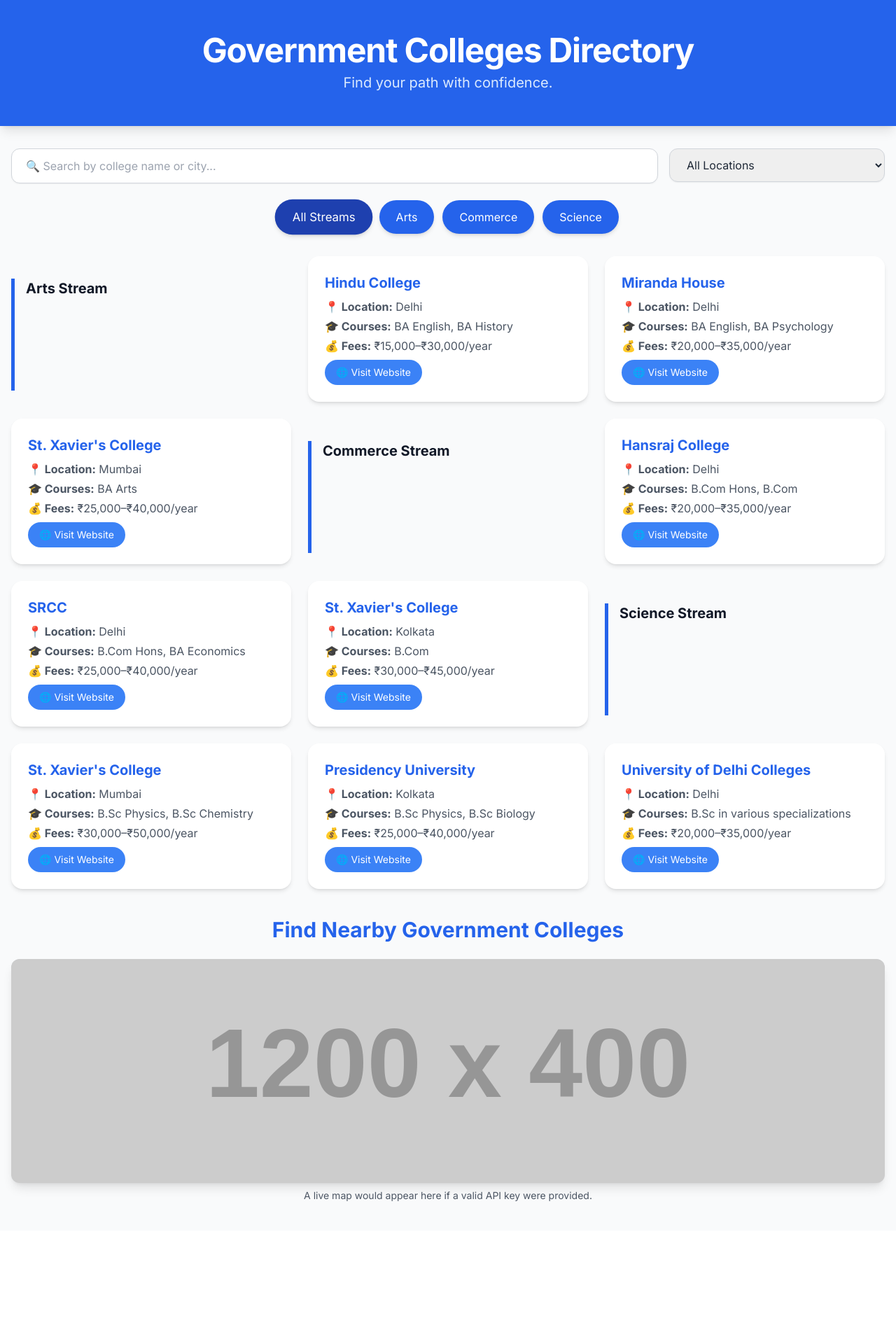
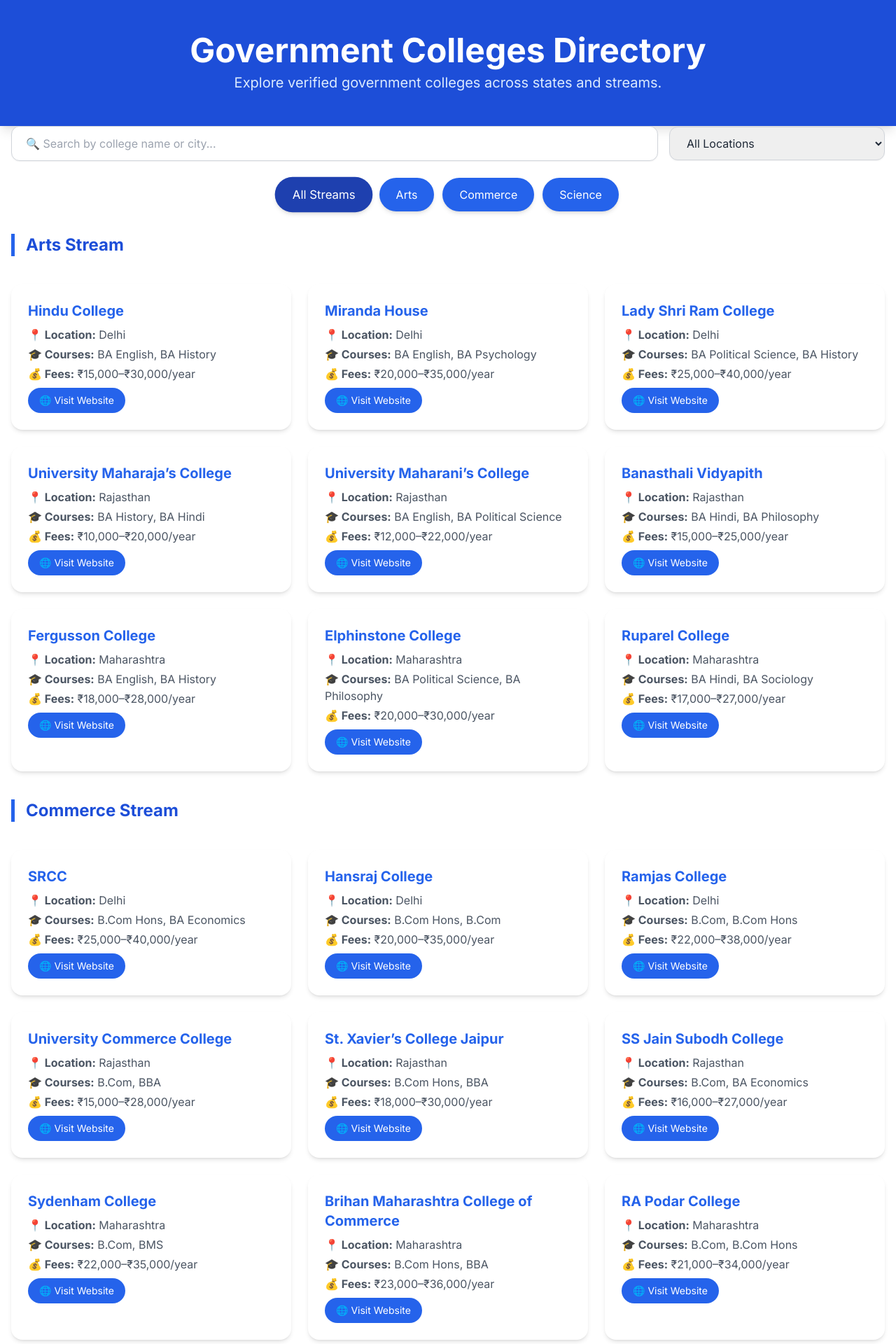
Before and after one commit to varshachauhan2323/SIH_project-ShikshaPath, a Flask app: page /college_map in a window 1280 px wide. Shown: the top 1920 px of the page at 70% size. Before the commit the page ends 1716 px from the top, so only its background shows below. Run offline with Flask 3, Linux system fonts and the light colour scheme; grey boxes labelled with a size stand in for pictures from a placeholder-image service; some libraries are stand-ins or nearby versions.

Commit message:
changes in college  page

```diff
--- a/templates/college_map.html
+++ b/templates/college_map.html
@@ -1,119 +1,109 @@
 <!DOCTYPE html>
 <html lang="en">
 <head>
-    <meta charset="UTF-8">
-    <meta name="viewport" content="width=device-width, initial-scale=1.0">
-    <title>Find Government Colleges Near Me</title>
-    <!-- Use the Inter font from Google Fonts -->
+  <meta charset="UTF-8" />
+  <meta name="viewport" content="width=device-width, initial-scale=1.0"/>
+  <title>Government Colleges Directory</title>
   <link href="https://fonts.googleapis.com/css2?family=Inter:wght@400;600;700&display=swap" rel="stylesheet">
-    <!-- Load Tailwind CSS from CDN for a modern, responsive design -->
   <script src="https://cdn.tailwindcss.com"></script>
   <style>
-        body {
-            font-family: 'Inter', sans-serif;
-        }
-
-        /* Custom CSS for a subtle fade-in animation */
-        .college-card-fade-in {
-            animation: fadeIn 0.5s ease-in-out forwards;
-            opacity: 0;
-            transform: translateY(10px);
-        }
-
-        @keyframes fadeIn {
-            from {
-                opacity: 0;
-                transform: translateY(10px);
-            }
-            to {
-                opacity: 1;
-                transform: translateY(0);
-            }
-        }
-
-        /* Custom style for the stream header line */
-        .stream-header {
-            border-left: 5px solid #2563eb;
-        }
-
-        /* Custom button styling for the active state */
-        .filter-buttons button.active {
-            background-color: #1e40af; /* Deeper blue for active button */
-            transform: scale(1.05); /* Slight scale for visual feedback */
-        }
+    body {font-family: 'Inter', sans-serif;}
+    .college-card-fade-in {animation: fadeIn 0.5s ease-in-out forwards;opacity: 0;transform: translateY(10px);}
+    @keyframes fadeIn {from {opacity: 0; transform: translateY(10px);}to {opacity: 1; transform: translateY(0);}}
+    .stream-header {border-left: 5px solid #2563eb;}
+    .filter-buttons button.active {background-color: #1e40af;transform: scale(1.05);}
   </style>
 </head>
-<body class="bg-gray-50 text-gray-800">
+<body class="bg-white text-gray-800 flex flex-col min-h-screen">
 
-    <!-- Header Section with animation -->
-    <header class="bg-blue-600 text-white py-12 mb-8 shadow-lg">
-        <div class="container mx-auto text-center px-4 animate-fade-in-down">
-            <h1 class="text-4xl md:text-5xl font-extrabold tracking-tight mb-2">Government Colleges Directory</h1>
-            <p class="text-blue-100 text-lg md:text-xl font-medium">Find your path with confidence.</p>
+  <!-- Header -->
+  <header class="bg-blue-700 text-white py-12 shadow-lg">
+    <div class="container mx-auto text-center px-4">
+      <h1 class="text-4xl md:text-5xl font-extrabold mb-2">Government Colleges Directory</h1>
+      <p class="text-blue-100 text-lg md:text-xl">Explore verified government colleges across states and streams.</p>
     </div>
   </header>
 
-    <!-- Main Content Container -->
-    <main class="container mx-auto px-4">
+  <!-- Main Content -->
+  <main class="container mx-auto px-4 flex-grow">
     <section id="college-directory" class="mb-10">
-            <div class="flex flex-col md:flex-row md:space-x-4 mb-6">
-                <!-- Search Bar -->
-                <div class="w-full md:w-3/4 mb-4 md:mb-0">
+      <!-- Search + Location -->
+      <div class="flex flex-col md:flex-row items-center gap-4 mb-6">
+        <div class="w-full md:w-3/4">
           <input type="text" id="search" placeholder="🔍 Search by college name or city..."
-                        class="w-full px-5 py-3 rounded-xl border border-gray-300 focus:outline-none focus:ring-2 focus:ring-blue-500 transition duration-300 ease-in-out shadow-sm">
+            class="w-full px-5 py-3 rounded-xl border border-gray-300 focus:outline-none focus:ring-2 focus:ring-blue-600 shadow-sm">
         </div>
-
-                <!-- Location Dropdown -->
         <div class="w-full md:w-1/4">
           <select id="location-filter"
-                        class="w-full px-5 py-3 rounded-xl border border-gray-300 focus:outline-none focus:ring-2 focus:ring-blue-500 transition duration-300 ease-in-out shadow-sm">
+            class="w-full px-5 py-3 rounded-xl border border-gray-300 focus:outline-none focus:ring-2 focus:ring-blue-600 shadow-sm">
             <option value="All">All Locations</option>
             <option value="Delhi">Delhi</option>
-                        <option value="Mumbai">Mumbai</option>
-                        <option value="Kolkata">Kolkata</option>
+            <option value="Rajasthan">Rajasthan</option>
+            <option value="Maharashtra">Maharashtra</option>
           </select>
         </div>
       </div>
 
-            <!-- Stream Filter Buttons -->
+      <!-- Stream Filters -->
       <div class="filter-buttons flex flex-wrap justify-center gap-3 mb-8">
-                <button data-stream="All" class="active bg-blue-600 hover:bg-blue-700 text-white font-medium py-3 px-6 rounded-full shadow-md transition duration-300 ease-in-out transform hover:-translate-y-1">All Streams</button>
-                <button data-stream="Arts" class="bg-blue-600 hover:bg-blue-700 text-white font-medium py-3 px-6 rounded-full shadow-md transition duration-300 ease-in-out transform hover:-translate-y-1">Arts</button>
-                <button data-stream="Commerce" class="bg-blue-600 hover:bg-blue-700 text-white font-medium py-3 px-6 rounded-full shadow-md transition duration-300 ease-in-out transform hover:-translate-y-1">Commerce</button>
-                <button data-stream="Science" class="bg-blue-600 hover:bg-blue-700 text-white font-medium py-3 px-6 rounded-full shadow-md transition duration-300 ease-in-out transform hover:-translate-y-1">Science</button>
+        <button data-stream="All" class="active bg-blue-600 hover:bg-blue-700 text-white py-3 px-6 rounded-full shadow-md">All Streams</button>
+        <button data-stream="Arts" class="bg-blue-600 hover:bg-blue-700 text-white py-3 px-6 rounded-full shadow-md">Arts</button>
+        <button data-stream="Commerce" class="bg-blue-600 hover:bg-blue-700 text-white py-3 px-6 rounded-full shadow-md">Commerce</button>
+        <button data-stream="Science" class="bg-blue-600 hover:bg-blue-700 text-white py-3 px-6 rounded-full shadow-md">Science</button>
       </div>
 
-            <!-- College Container -->
-            <div id="college-container" class="grid grid-cols-1 md:grid-cols-2 lg:grid-cols-3 gap-6">
-                <!-- College cards will be dynamically inserted here -->
+      <!-- College List -->
+      <div id="college-container" class="space-y-10">
+        <!-- Cards will appear here -->
+      </div>
+    </section>
+  </main>
+
+  <!-- Map Section -->
+  <section id="location-section" class="mt-auto py-12 bg-gray-100 text-center">
+    <div class="container mx-auto px-4">
+      <h2 class="text-3xl font-bold text-blue-700 mb-6">Find Nearby Government Colleges</h2>
+      <div id="map" class="w-full h-80 bg-gray-200 rounded-xl shadow-lg overflow-hidden flex items-center justify-center">
+        <img src="https://placehold.co/1200x400/93c5fd/ffffff?text=Static+Map+View" alt="Map Placeholder" class="object-cover w-full h-full">
+      </div>
+      <p class="text-sm text-gray-600 mt-2">Static map image shown here. Replace with live map API when ready.</p>
     </div>
   </section>
 
-        <!-- Map Section (visually simulated since a working API key is not provided) -->
-        <section id="location-section" class="mb-10 text-center">
-            <h2 class="text-3xl font-bold text-blue-600 mb-6">Find Nearby Government Colleges</h2>
-            <div id="map" class="w-full h-80 bg-gray-200 rounded-xl shadow-lg overflow-hidden flex items-center justify-center text-gray-500 text-lg md:text-2xl font-semibold">
-                <!-- Placeholder for map visualization -->
-                <img src="https://placehold.co/1200x400/e2e8f0/6b7280?text=Map+View" alt="Map Placeholder" class="object-cover w-full h-full">
-            </div>
-            <p class="text-sm text-gray-600 mt-2">A live map would appear here if a valid API key were provided.</p>
-        </section>
-    </main>
-
   <script>
-        // Sample College Data with latitude and longitude for the map
     const colleges = [
+      // Delhi
       {name:"Hindu College", location:"Delhi", stream:"Arts", courses:["BA English","BA History"], fees:"₹15,000–₹30,000/year", website:"https://www.hinducollege.ac.in"},
       {name:"Miranda House", location:"Delhi", stream:"Arts", courses:["BA English","BA Psychology"], fees:"₹20,000–₹35,000/year", website:"https://www.mirandahouse.ac.in"},
-            {name:"St. Xavier's College", location:"Mumbai", stream:"Arts", courses:["BA Arts"], fees:"₹25,000–₹40,000/year", website:"https://www.xaviers.edu"},
+      {name:"Lady Shri Ram College", location:"Delhi", stream:"Arts", courses:["BA Political Science","BA History"], fees:"₹25,000–₹40,000/year", website:"https://lsr.edu.in"},
+      {name:"SRCC", location:"Delhi", stream:"Commerce", courses:["B.Com Hons","BA Economics"], fees:"₹25,000–₹40,000/year", website:"https://www.srcc.edu"},
+      {name:"Hansraj College", location:"Delhi", stream:"Commerce", courses:["B.Com Hons","B.Com"], fees:"₹20,000–₹35,000/year", website:"https://www.hansrajcollege.ac.in"},
+      {name:"Ramjas College", location:"Delhi", stream:"Commerce", courses:["B.Com","B.Com Hons"], fees:"₹22,000–₹38,000/year", website:"https://ramjas.du.ac.in"},
+      {name:"Kirori Mal College", location:"Delhi", stream:"Science", courses:["B.Sc Physics","B.Sc Chemistry"], fees:"₹20,000–₹35,000/year", website:"https://www.kmc.du.ac.in"},
+      {name:"Hindu College (Science)", location:"Delhi", stream:"Science", courses:["B.Sc Zoology","B.Sc Botany"], fees:"₹25,000–₹40,000/year", website:"https://www.hinducollege.ac.in"},
+      {name:"Sri Venkateswara College", location:"Delhi", stream:"Science", courses:["B.Sc Life Sciences","B.Sc Biochemistry"], fees:"₹23,000–₹37,000/year", website:"https://www.svc.ac.in"},
 
-            {name:"Hansraj College", location:"Delhi", stream:"Commerce", courses:["B.Com Hons","B.Com"], fees:"₹20,000–₹35,000/year", website:"https://www.hansrajcollege.ac.in"},
-            {name:"SRCC", location:"Delhi", stream:"Commerce", courses:["B.Com Hons","BA Economics"], fees:"₹25,000–₹40,000/year", website:"https://www.srcc.edu"},
-            {name:"St. Xavier's College", location:"Kolkata", stream:"Commerce", courses:["B.Com"], fees:"₹30,000–₹45,000/year", website:"https://www.sxccal.edu"},
+      // Rajasthan
+      {name:"University Maharaja’s College", location:"Rajasthan", stream:"Arts", courses:["BA History","BA Hindi"], fees:"₹10,000–₹20,000/year", website:"https://www.uniraj.ac.in"},
+      {name:"University Maharani’s College", location:"Rajasthan", stream:"Arts", courses:["BA English","BA Political Science"], fees:"₹12,000–₹22,000/year", website:"https://www.uniraj.ac.in"},
+      {name:"Banasthali Vidyapith", location:"Rajasthan", stream:"Arts", courses:["BA Hindi","BA Philosophy"], fees:"₹15,000–₹25,000/year", website:"https://www.banasthali.org"},
+      {name:"University Commerce College", location:"Rajasthan", stream:"Commerce", courses:["B.Com","BBA"], fees:"₹15,000–₹28,000/year", website:"https://www.uniraj.ac.in"},
+      {name:"St. Xavier’s College Jaipur", location:"Rajasthan", stream:"Commerce", courses:["B.Com Hons","BBA"], fees:"₹18,000–₹30,000/year", website:"https://www.stxaviersjaipur.org"},
+      {name:"SS Jain Subodh College", location:"Rajasthan", stream:"Commerce", courses:["B.Com","BA Economics"], fees:"₹16,000–₹27,000/year", website:"https://www.subodhpgcollege.com"},
+      {name:"Mohanlal Sukhadia University", location:"Rajasthan", stream:"Science", courses:["B.Sc Physics","B.Sc Chemistry"], fees:"₹20,000–₹32,000/year", website:"https://www.mlsu.ac.in"},
+      {name:"University of Rajasthan (Science)", location:"Rajasthan", stream:"Science", courses:["B.Sc Biology","B.Sc Environmental Science"], fees:"₹18,000–₹30,000/year", website:"https://www.uniraj.ac.in"},
+      {name:"Banasthali Vidyapith (Science)", location:"Rajasthan", stream:"Science", courses:["B.Sc Mathematics","B.Sc Computer Science"], fees:"₹22,000–₹34,000/year", website:"https://www.banasthali.org"},
 
-            {name:"St. Xavier's College", location:"Mumbai", stream:"Science", courses:["B.Sc Physics","B.Sc Chemistry"], fees:"₹30,000–₹50,000/year", website:"https://www.xaviers.edu"},
-            {name:"Presidency University", location:"Kolkata", stream:"Science", courses:["B.Sc Physics","B.Sc Biology"], fees:"₹25,000–₹40,000/year", website:"https://www.presiuniv.ac.in"},
-            {name:"University of Delhi Colleges", location:"Delhi", stream:"Science", courses:["B.Sc in various specializations"], fees:"₹20,000–₹35,000/year", website:"https://www.du.ac.in"}
+      // Maharashtra
+      {name:"Fergusson College", location:"Maharashtra", stream:"Arts", courses:["BA English","BA History"], fees:"₹18,000–₹28,000/year", website:"https://fergusson.edu"},
+      {name:"Elphinstone College", location:"Maharashtra", stream:"Arts", courses:["BA Political Science","BA Philosophy"], fees:"₹20,000–₹30,000/year", website:"https://elphinstone.ac.in"},
+      {name:"Ruparel College", location:"Maharashtra", stream:"Arts", courses:["BA Hindi","BA Sociology"], fees:"₹17,000–₹27,000/year", website:"https://ruparel.edu"},
+      {name:"Sydenham College", location:"Maharashtra", stream:"Commerce", courses:["B.Com","BMS"], fees:"₹22,000–₹35,000/year", website:"https://sydenham.ac.in"},
+      {name:"Brihan Maharashtra College of Commerce", location:"Maharashtra", stream:"Commerce", courses:["B.Com Hons","BBA"], fees:"₹23,000–₹36,000/year", website:"https://www.bmcc.ac.in"},
+      {name:"RA Podar College", location:"Maharashtra", stream:"Commerce", courses:["B.Com","B.Com Hons"], fees:"₹21,000–₹34,000/year", website:"https://www.rapodar.ac.in"},
+      {name:"St. Xavier’s College Mumbai", location:"Maharashtra", stream:"Science", courses:["B.Sc Physics","B.Sc Chemistry"], fees:"₹25,000–₹40,000/year", website:"https://xaviers.ac"},
+      {name:"Institute of Science Mumbai", location:"Maharashtra", stream:"Science", courses:["B.Sc Life Sciences","B.Sc Biotech"], fees:"₹20,000–₹32,000/year", website:"https://www.iscm.ac.in"},
+      {name:"Fergusson College (Science)", location:"Maharashtra", stream:"Science", courses:["B.Sc Mathematics","B.Sc Statistics"], fees:"₹22,000–₹35,000/year", website:"https://fergusson.edu"}
     ];
 
     let currentStream = "All";
@@ -123,40 +113,40 @@
     const locationFilter = document.getElementById('location-filter');
     const streamButtons = document.querySelectorAll('.filter-buttons button');
 
-        // Function to display colleges with a fade-in animation
     function displayColleges(list) {
       collegeContainer.innerHTML = '';
+      const streams = ["Arts","Commerce","Science"];
 
-            // Group colleges by stream and display
-            const streams = ["Arts", "Commerce", "Science"];
       streams.forEach(stream => {
         const streamColleges = list.filter(c => c.stream === stream);
         if (streamColleges.length > 0) {
           const streamHeader = document.createElement('h3');
           streamHeader.textContent = `${stream} Stream`;
-                    streamHeader.className = 'stream-header text-xl font-bold text-gray-900 mt-8 mb-4 pl-4';
+          streamHeader.className = 'stream-header text-2xl font-bold text-blue-700 mt-8 mb-4 pl-4';
           collegeContainer.appendChild(streamHeader);
+
+          const grid = document.createElement('div');
+          grid.className = 'grid grid-cols-1 md:grid-cols-2 lg:grid-cols-3 gap-6';
 
           streamColleges.forEach((college, index) => {
             const card = document.createElement('div');
             card.className = 'college-card bg-white p-6 rounded-2xl shadow-md hover:shadow-lg transform hover:-translate-y-1 transition duration-300 ease-in-out college-card-fade-in';
-                        card.style.animationDelay = `${index * 0.1}s`; // Staggered animation
+            card.style.animationDelay = `${index * 0.1}s`;
             card.innerHTML = `
               <h4 class="text-xl font-bold text-blue-600 mb-2">${college.name}</h4>
               <p class="text-gray-600 mb-1"><strong>📍 Location:</strong> ${college.location}</p>
               <p class="text-gray-600 mb-1"><strong>🎓 Courses:</strong> ${college.courses.join(', ')}</p>
               <p class="text-gray-600 mb-2"><strong>💰 Fees:</strong> ${college.fees}</p>
-                            <a href="${college.website}" target="_blank" class="inline-block bg-blue-500 text-white font-medium py-2 px-4 rounded-full text-sm hover:bg-blue-600 transition-colors duration-300">
-                                🌐 Visit Website
-                            </a>
+              <a href="${college.website}" target="_blank" class="inline-block bg-blue-600 text-white font-medium py-2 px-4 rounded-full text-sm hover:bg-blue-700">🌐 Visit Website</a>
             `;
-                        collegeContainer.appendChild(card);
+            grid.appendChild(card);
           });
+
+          collegeContainer.appendChild(grid);
         }
       });
     }
 
-        // Function to apply all active filters and search term
     function applyFilters() {
       const searchTerm = searchInput.value.toLowerCase();
       const filteredList = colleges.filter(c => {
@@ -169,28 +159,18 @@
       displayColleges(filteredList);
     }
 
-        // Event listeners for interactivity
     streamButtons.forEach(button => {
       button.addEventListener('click', () => {
-                // Remove active class from all buttons
         streamButtons.forEach(btn => btn.classList.remove('active'));
-                // Add active class to the clicked button
         button.classList.add('active');
         currentStream = button.dataset.stream;
         applyFilters();
       });
     });
 
-        locationFilter.addEventListener('change', (e) => {
-            currentLocation = e.target.value;
-            applyFilters();
-        });
+    locationFilter.addEventListener('change', e => {currentLocation = e.target.value; applyFilters();});
+    searchInput.addEventListener('input', applyFilters);
 
-        searchInput.addEventListener('input', () => {
-            applyFilters();
-        });
-
-        // Initial display of all colleges
     displayColleges(colleges);
   </script>
 </body>
```
Lines whose indentation alone changed are shown as unchanged.
